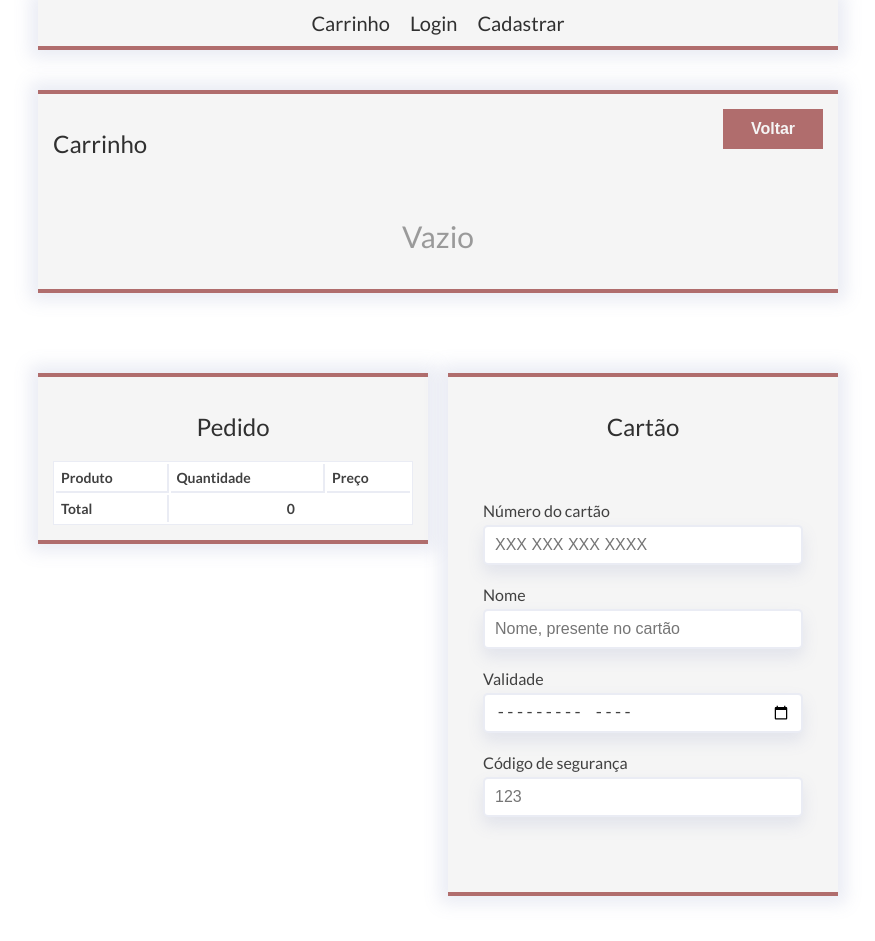
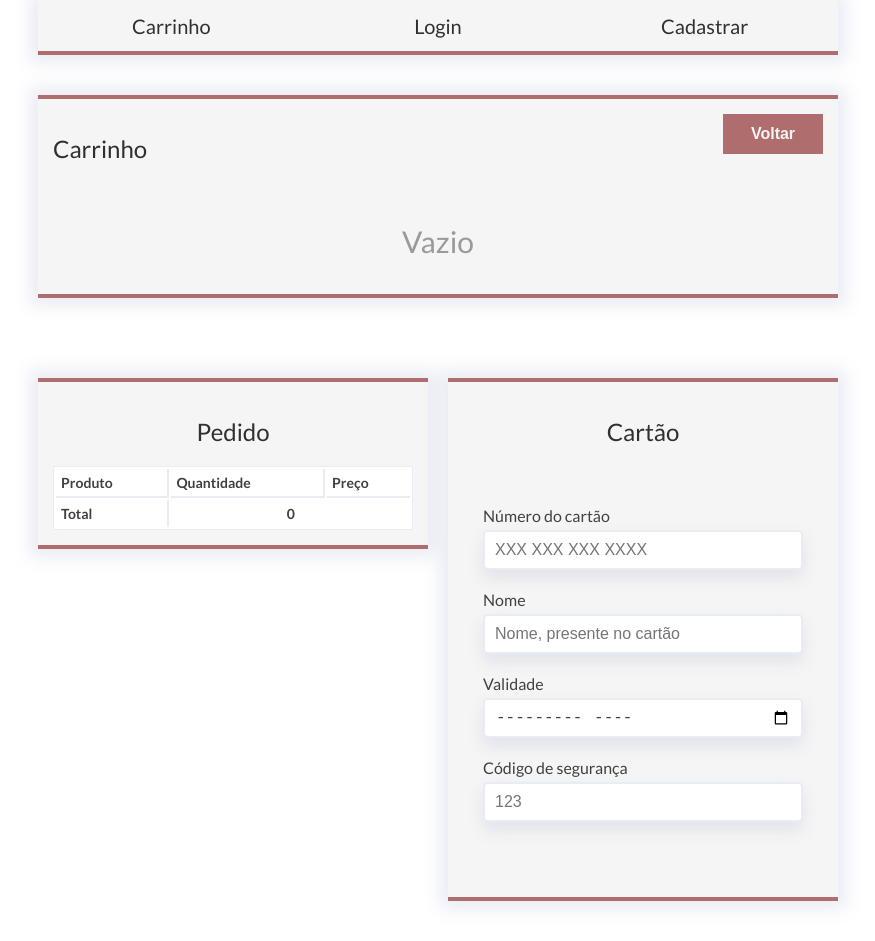
Before and after one commit to Nadno/e-commerce-front-end, a Next.js app: page /cart in a window 1280 px wide. Shown: the whole page, without its empty margins (202-1077 px from the left). Built offline with nearby package versions, Linux system fonts and the light colour scheme.

Commit message:
style, list class changed to display grid and has width 100%

```diff
--- a/src/components/Header/style.ts
+++ b/src/components/Header/style.ts
@@ -3,22 +3,23 @@ import Container from '../Container/style';
 
 const StyledHeader = styled(Container)`
   width: 100%;
-  height: 5rem;
+  height: 5.5rem;
   padding: 0;
 
   border-top: none;
 
   nav {
     height: 100%;
+    width: 100%;
   }
 
+
   .list {
-    display: block;
-    height: 100%;
+    height: inherit;
+    width: inherit;
     list-style: none;
-    display: flex;
-    justify-content: space-evenly;
-    align-items: center;
+    display: grid;
+    grid-template-columns: repeat(auto-fit, minmax(10rem, 1fr));
     font-size: 2rem;
   }
 `;
```
